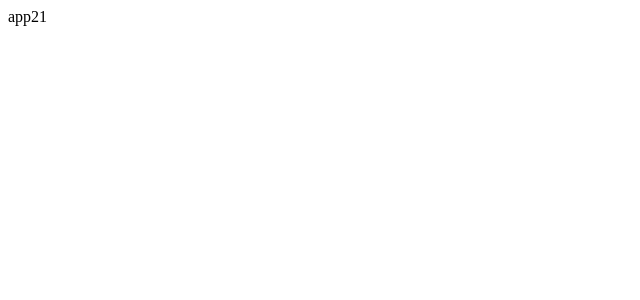
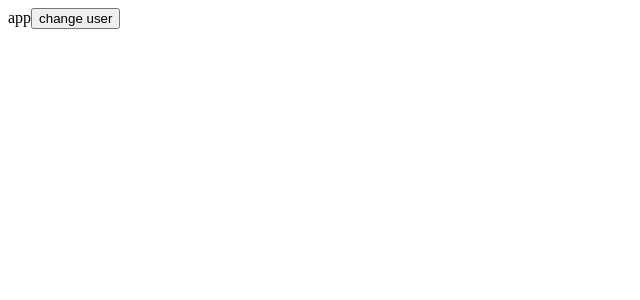
Before and after one commit to lan-sheng/react-ts-pro, a React (Vite) app: page / in a window 1280 px wide. Shown: the top 300 px of the page, without its empty margins (0-640 px from the left). Built offline with nearby package versions, Linux system fonts and the light colour scheme.

Commit message:
useState-初始值为null

```diff
--- a/src/App.tsx
+++ b/src/App.tsx
@@ -6,24 +6,22 @@ type User = {
 }
 
 function App() {
-  const [user, setUser] = useState<User>({ name: '1', age: 2 })
+  const [user, setUser] = useState<User | null>(null)
   const changeUser = () => {
-    setUser({ name: '2', age: 3 })
+    setUser({
+      name: 'zhangsan',
+      age: 18,
+    })
+    setTimeout(() => {
+      setUser(null)
+    }, 1000)
   }
-  // const [user, setUser] = useState<User>(() => ({ name: '1', age: 2 }))
-  // const changeUser = () => {
-  //   setUser(() => ({ name: '2', age: 3 }))
-  // }
-  // const [user, setUser] = useState<User>()
-  // const changeUser = () => {
-  //   setUser(undefined)
-  // }
-
   return (
     <>
       app
       {user?.age}
       {user?.name}
+      <button onClick={changeUser}>change user</button>
     </>
   )
 }
```
